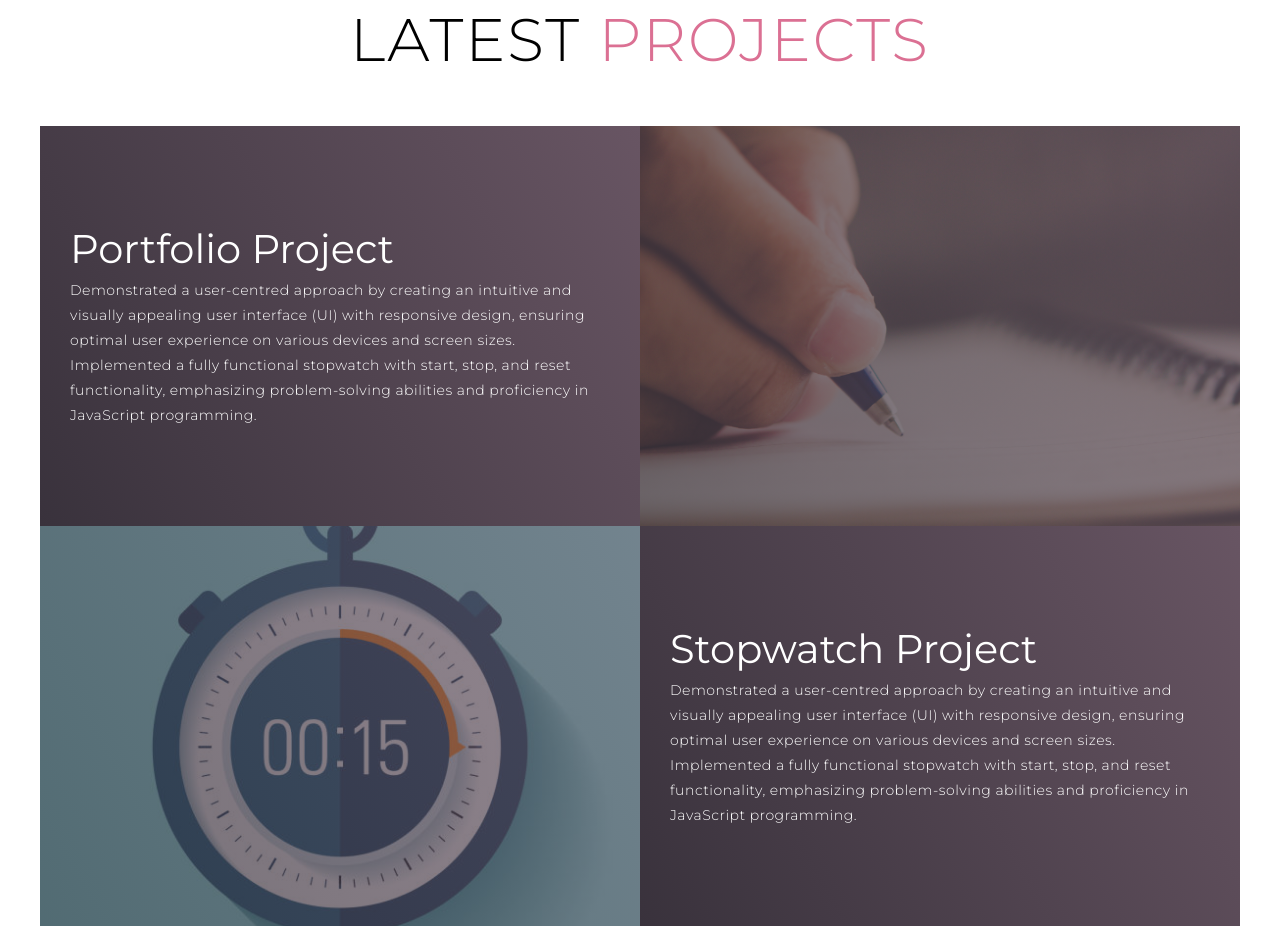
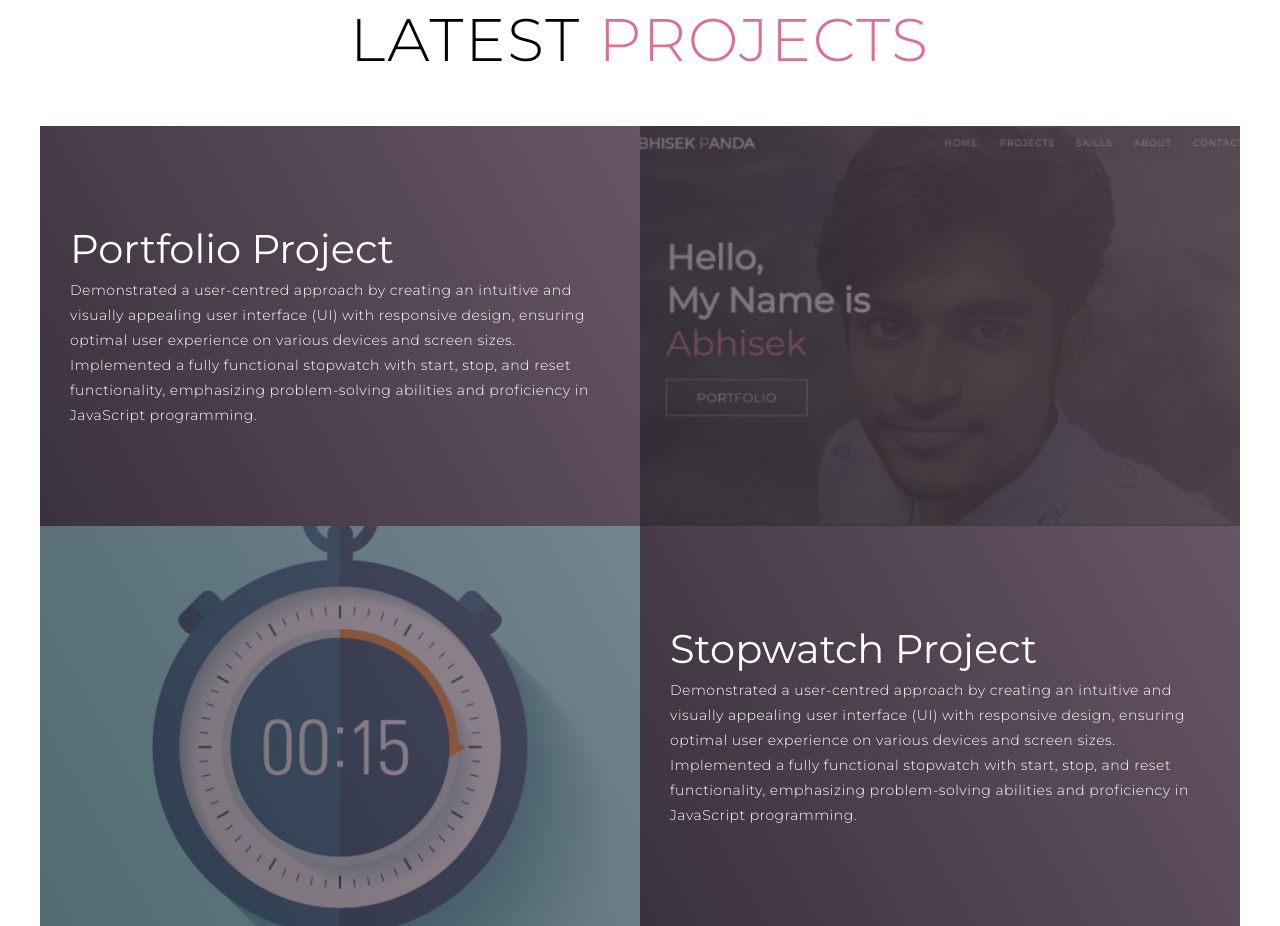
Before and after one commit to Panda-Abhisek/Abhisek-Portfolio, a plain HTML site: page index.html in a window 1280 px wide. Shown: the part 897-1823 px from the top of the page. Drawn offline with Linux system fonts and the light colour scheme.

Commit message:
project img added & modified index.html

```diff
--- a/index.html
+++ b/index.html
@@ -59,7 +59,7 @@
             </p>
           </div>
           <div class="project-img">
-            <img src="./img/img-1.png" alt="img">
+            <img src="./img/portfolio.png" alt="img">
           </div>
         </div>
         <div class="project-item">
@@ -85,26 +85,6 @@
             <img src="./img/aec-library.png" alt="img">
           </div>
         </div>
-        <!-- <div class="project-item">
-          <div class="project-info">
-            <h1>Project 4</h1>
-            <h2>Coding is Love</h2>
-            <p>Lorem, ipsum dolor sit amet consectetur adipisicing elit. Ad, iusto cupiditate voluptatum impedit unde rem ipsa distinctio illum quae mollitia ut, accusantium eius odio ducimus illo neque atque libero non sunt harum?</p>
-          </div>
-          <div class="project-img">
-            <img src="./img/img-1.png" alt="img">
-          </div>
-        </div>
-        <div class="project-item">
-          <div class="project-info">
-            <h1>Project 5</h1>
-            <h2>Coding is Love</h2>
-            <p>Lorem, ipsum dolor sit amet consectetur adipisicing elit. Ad, iusto cupiditate voluptatum impedit unde rem ipsa distinctio illum quae mollitia ut, accusantium eius odio ducimus illo neque atque libero non sunt harum?</p>
-          </div>
-          <div class="project-img">
-            <img src="./img/img-1.png" alt="img">
-          </div>
-        </div> -->
       </div>
     </div>
   </section>
```
Also changed, not shown: img/portfolio.png (added).
